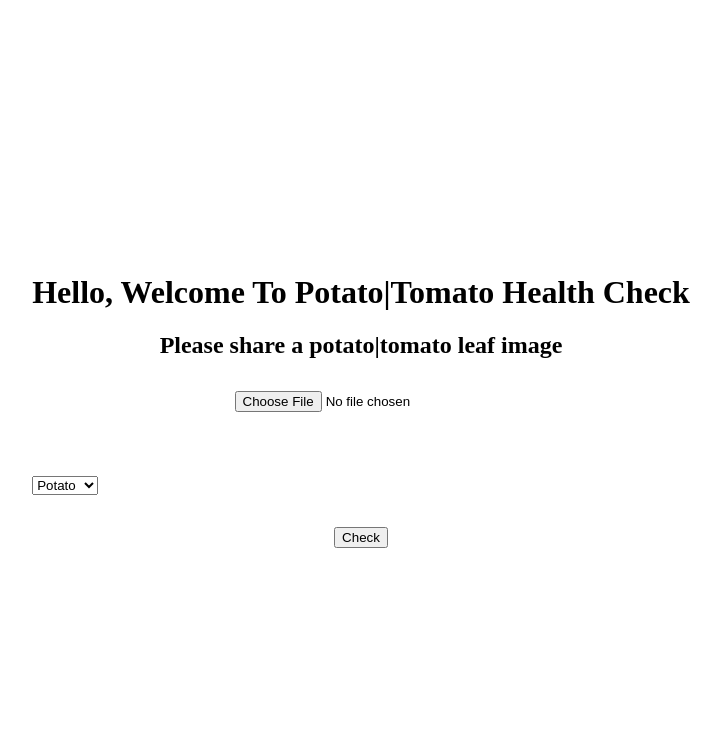
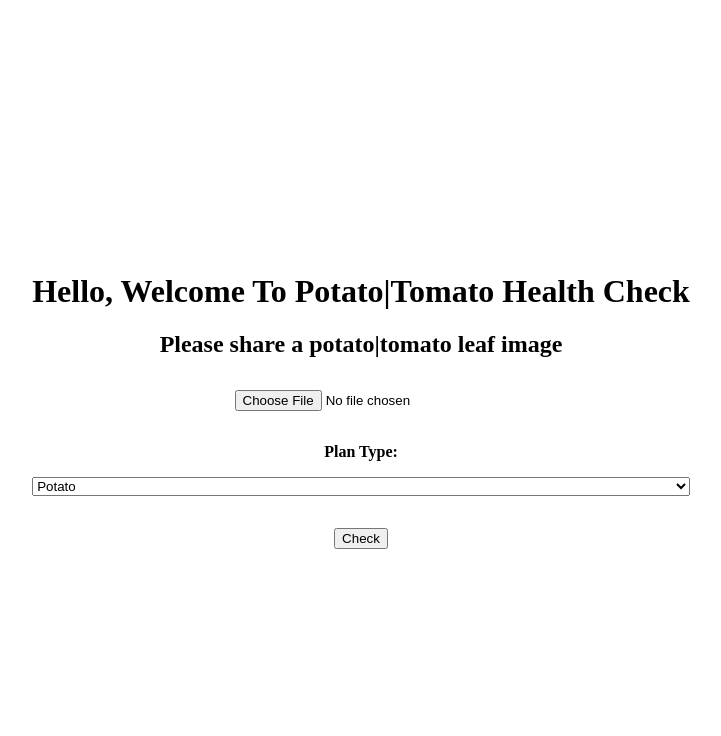
Before and after one commit to MuokaPWambua/PotatoDiseaseClassifier, a Flask app: page / in a window 1280 px wide. Shown: the top 736 px of the page, without its empty margins (279-1000 px from the left). Run offline with Flask 3, Linux system fonts and the light colour scheme.

Commit message:
update error handling

```diff
--- a/templates/index.html
+++ b/templates/index.html
@@ -36,10 +36,13 @@
             <div class="center-container spaceY">
                 <input type="file" id="file" name="image" required>
             </div>
-            <select id="plant" name="plant" class="spaceY">
-                <option value="potato">Potato</option>
-                <option value="tomato">Tomato</option>
-            </select>
+            <div class="center-container spaceY">
+                <p><strong>Plan Type:<strong><p>
+                <select id="plant" name="plant" style="width:100%;">
+                    <option value="potato">Potato</option>
+                    <option value="tomato">Tomato</option>
+                </select>
+            </div>
             <div class="center-container">
                 <button id="submit">Check</button>
             </div>
```
